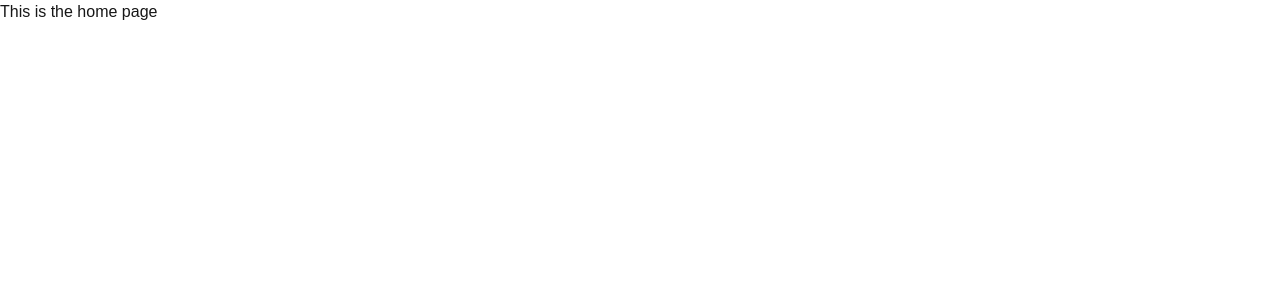
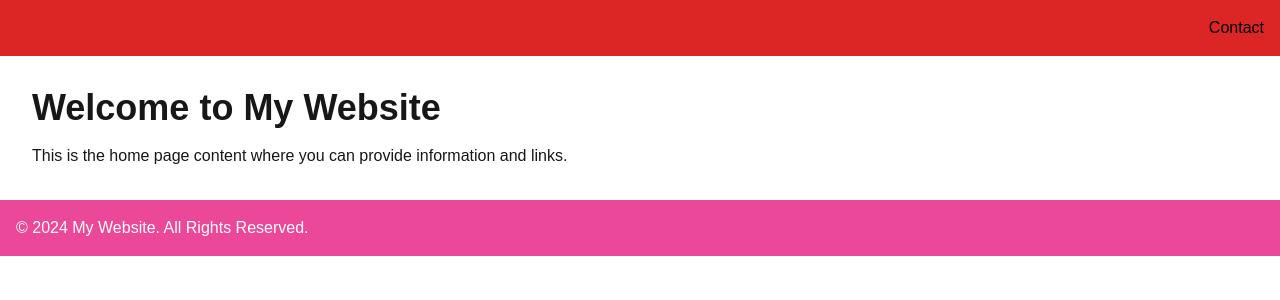
Before and after one commit to zelalemMK/label-creating-app, a Next.js app in the folder label-creating-app/: page / in a window 1280 px wide. Shown: the top 300 px of the page. Built offline with nearby package versions, Linux system fonts and the light colour scheme.

Commit message:
did few moving around

```diff
--- a/label-creating-app/src/app/components/TemplateOne.js
+++ b/label-creating-app/src/app/components/TemplateOne.js
@@ -4,7 +4,7 @@ import React from "react"
 
 export default function TemplateOne() {
     return (
-        <div className="w-[400px] h-[400px] bg-white">
+        <div className="w-[10%] h-[10%]">
             From template one
         </div>
     )
--- a/label-creating-app/src/app/layout.js
+++ b/label-creating-app/src/app/layout.js
@@ -1,3 +1,4 @@
+import React from "react";
 import localFont from "next/font/local";
 import "./globals.css";
 
@@ -13,17 +14,41 @@ const geistMono = localFont({
 });
 
 export const metadata = {
-  title: "Create Next App",
-  description: "Generated by create next app",
+  title: "Create Labels to Print",
+  description: "Multiple size and types of labels from one source",
 };
 
 export default function RootLayout({ children }) {
   return (
     <html lang="en">
+      <head>
+        <title>{metadata.title}</title>
+      </head>
       <body
-        className={`${geistSans.variable} ${geistMono.variable} antialiased`}
+        className={`${geistSans.variable} ${geistMono.variable} antialiased overflow-hidden`}
       >
-        {children}
+        {/* {children}
+         */}
+
+        <header className="w-full p-4 bg-red-600 text-black">
+          <nav className="max-w-screen-xl mx-auto flex justify-between items-center">
+            <h1 className=""></h1>
+            <ul className="flex gap-4">
+              <li>
+                <a href="/contact" className="hovor:underline">Contact</a>
+              </li>
+            </ul>
+          </nav>
+        </header>
+
+        <main className="w-full mx-auto p-8 bg-blue-1200 flex ">{children}</main>
+
+
+        <footer className="w-full p-4 bg-pink-500 text-white">
+          <div className="max-w-screen-xl mx-auto">
+            <p>&copy; 2024 My Website. All Rights Reserved.</p>
+          </div>
+        </footer>
       </body>
     </html>
   );
--- a/label-creating-app/src/app/page.js
+++ b/label-creating-app/src/app/page.js
@@ -1,7 +1,11 @@
-import Image from "next/image";
-
-export default function Home() {
+export default function HomePage() {
   return (
-	  <div>This is the home page</div>
-  )
+    <div>
+      <h2 className="text-4xl font-bold mb-4">Welcome to My Website</h2>
+      <p>
+        This is the home page content where you can provide information and
+        links.
+      </p>
+    </div>
+  );
 }
--- a/label-creating-app/src/app/templates/page.js
+++ b/label-creating-app/src/app/templates/page.js
@@ -4,10 +4,16 @@ import TemplateOne from "@/app/components/TemplateOne"
 
 export default function TemplatePage() {
   return (
-    <div className="flex justify-center items-center h-screen w-screen bg-gray-100 ">
-        Page
-      <AnotherTempalte />
+    <div className="flex justify-center items-center h-4 bg-gray-100 overflow-auto">
+      <TemplateOne />
+      <TemplateOne />
+      <TemplateOne />
+      <TemplateOne />
+      <TemplateOne />
+      <TemplateOne />
+
       <TemplateOne />
     </div>
+
   );
 }
```
